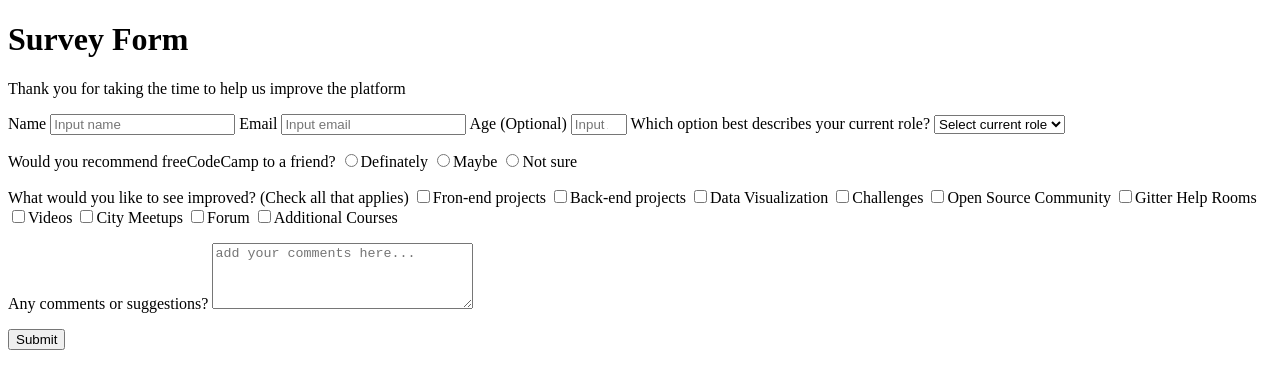
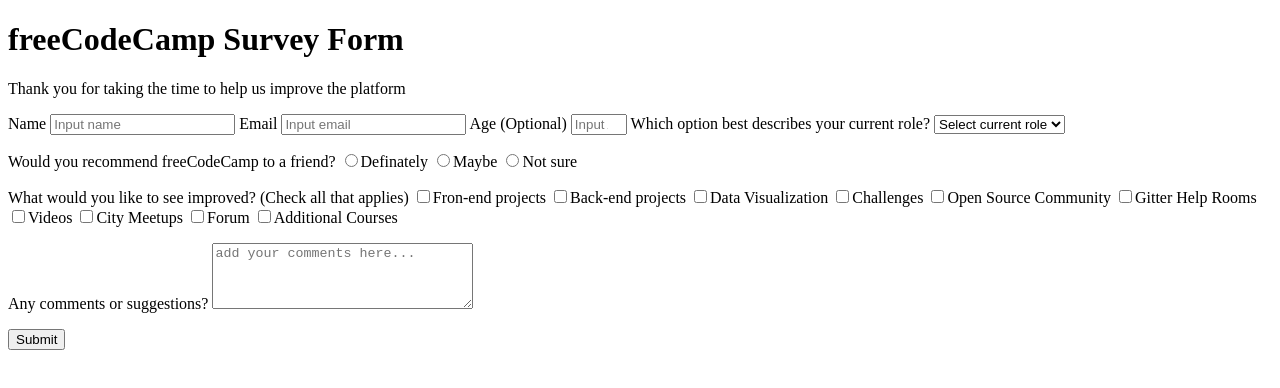
Before and after one commit to Robertpaschal/Build-A-Form, a plain HTML site: page Index.html in a window 1280 px wide. Drawn offline with Linux system fonts and the light colour scheme.

Commit message:
Added content

```diff
--- a/Index.html
+++ b/Index.html
@@ -8,7 +8,7 @@
     <link rel="stylesheet" href="styles.css">
 </head>
 <body>
-    <h1 id="title">Survey Form</h1>
+    <h1 id="title">freeCodeCamp Survey Form</h1>
     <p id="description">Thank you for taking the time to help us improve the platform</p>
     <form id="survey-form">
         <label id="name-label">Name
```
